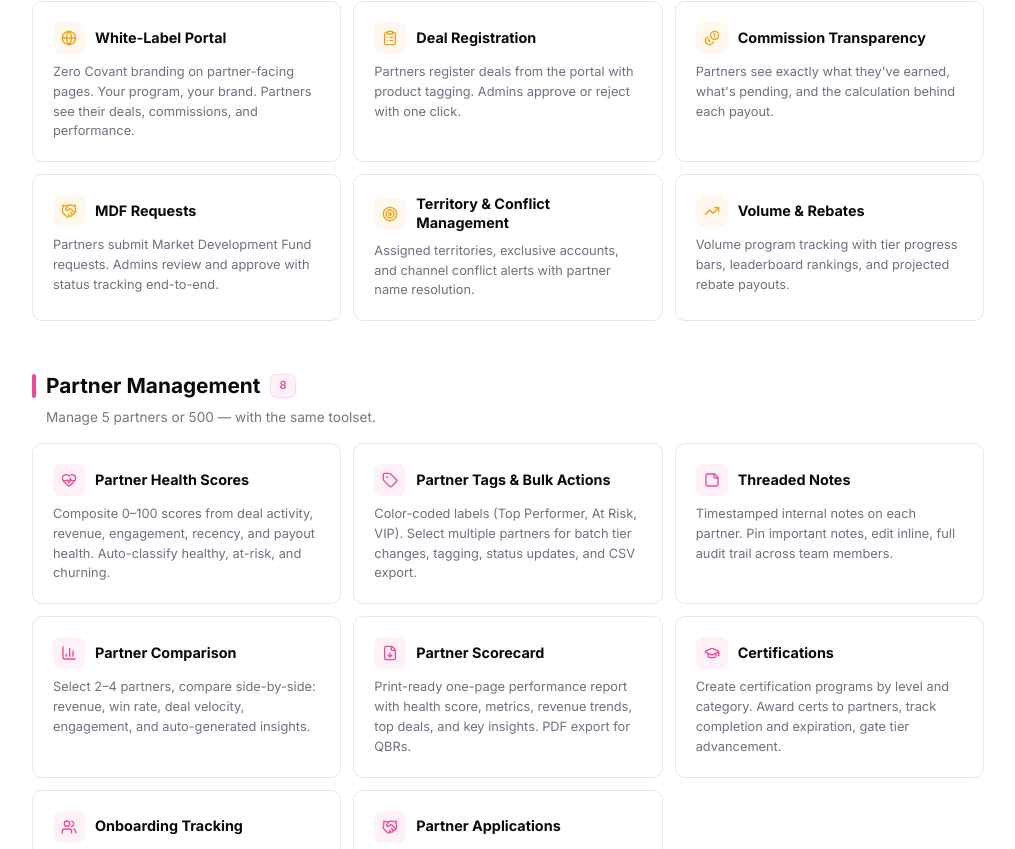
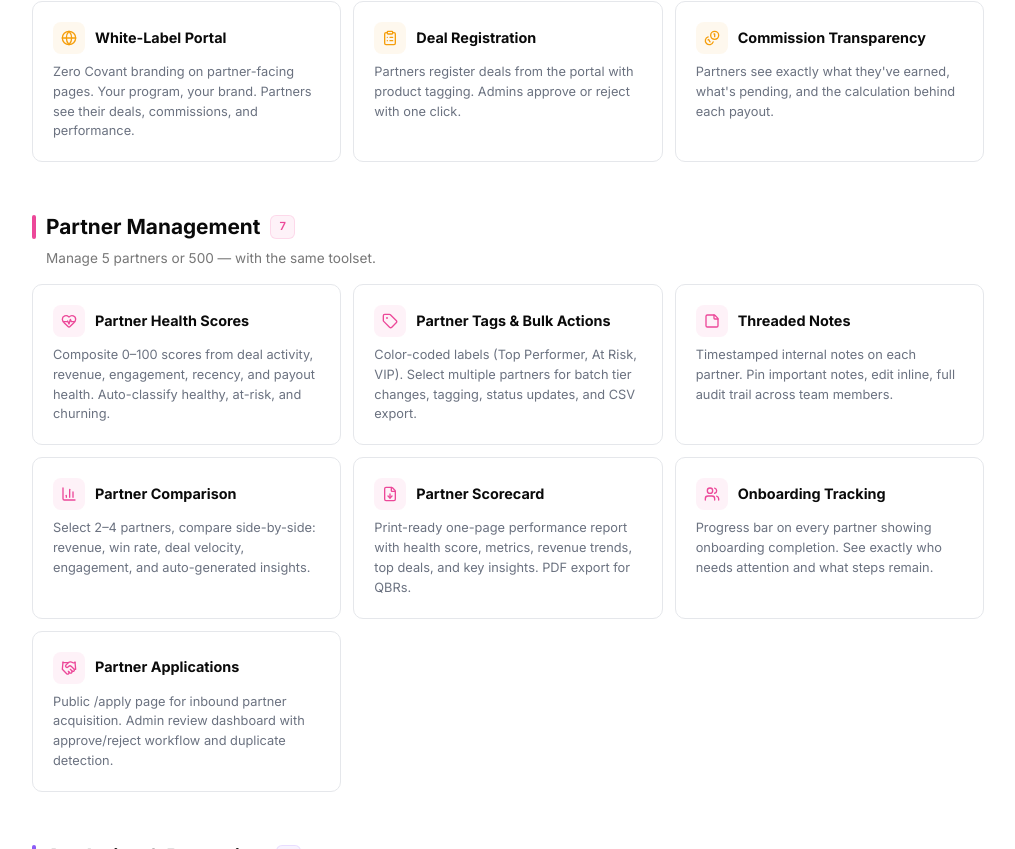
Before and after one commit to dylan3796/partner-attribution-ai, a Next.js app: page /features in a window 1280 px wide. Shown: the part 1411-2260 px from the top of the page, without its empty margins (132-1147 px from the left). Built offline with nearby package versions, Linux system fonts and the light colour scheme; no server answers.

Commit message:
fix: features page removes MDF/Certs/Volume/Conflicts/Leaderboard; integrations page honest about CRM status

```diff
--- a/app/features/page.tsx
+++ b/app/features/page.tsx
@@ -133,21 +133,7 @@ const CATEGORIES: Category[] = [
         description: "Partners see exactly what they've earned, what's pending, and the calculation behind each payout.",
         icon: Coins,
       },
-      {
-        title: "MDF Requests",
-        description: "Partners submit Market Development Fund requests. Admins review and approve with status tracking end-to-end.",
-        icon: Handshake,
-      },
-      {
-        title: "Territory & Conflict Management",
-        description: "Assigned territories, exclusive accounts, and channel conflict alerts with partner name resolution.",
-        icon: Target,
-      },
-      {
-        title: "Volume & Rebates",
-        description: "Volume program tracking with tier progress bars, leaderboard rankings, and projected rebate payouts.",
-        icon: TrendingUp,
-      },
+
     ],
   },
   {
@@ -180,11 +166,7 @@ const CATEGORIES: Category[] = [
         description: "Print-ready one-page performance report with health score, metrics, revenue trends, top deals, and key insights. PDF export for QBRs.",
         icon: FileDown,
       },
-      {
-        title: "Certifications",
-        description: "Create certification programs by level and category. Award certs to partners, track completion and expiration, gate tier advancement.",
-        icon: GraduationCap,
-      },
+
       {
         title: "Onboarding Tracking",
         description: "Progress bar on every partner showing onboarding completion. See exactly who needs attention and what steps remain.",
@@ -223,11 +205,7 @@ const CATEGORIES: Category[] = [
         description: "Automated weekly summary: KPIs with week-over-week deltas, top partner highlight, notable deals, at-risk alerts. Copy-to-clipboard for Slack.",
         icon: Calendar,
       },
-      {
-        title: "Partner Leaderboard",
-        description: "Gamified rankings with podium, medal tiers, composite scoring (revenue 35%, deals 25%, win rate 20%, engagement 20%).",
-        icon: Trophy,
-      },
+
       {
         title: "Goals & Targets",
         description: "Set quarterly objectives and track live progress. Color-coded pace indicators tell you if you're on track or behind.",
--- a/app/integrations/page.tsx
+++ b/app/integrations/page.tsx
@@ -27,14 +27,14 @@ const INTEGRATIONS: Integration[] = [
     name: 'Salesforce',
     slug: 'salesforce',
     category: 'CRM',
-    description: 'Two-way sync of deals, contacts, and partner accounts. Attribution data flows back into Salesforce so AEs see partner influence on every opportunity.',
+    description: 'Import partner accounts and deals from Salesforce. Attribution data flows back so AEs see partner influence on every opportunity.',
     features: [
-      'OAuth 2.0 connection — no admin needed',
-      'Bi-directional deal sync',
+      'Import partners and deals via CSV or API',
       'Partner attribution fields on opportunities',
-      'Custom object mapping',
+      'Outbound webhook to update Salesforce on deal approval',
+      'Full two-way sync — coming soon',
     ],
-    status: 'live',
+    status: 'coming',
     tier: 'Pro',
     logo: '☁️',
   },
@@ -42,14 +42,14 @@ const INTEGRATIONS: Integration[] = [
     name: 'HubSpot',
     slug: 'hubspot',
     category: 'CRM',
-    description: 'Connect your HubSpot CRM to sync deals and contacts. Partner touchpoints are tracked automatically from HubSpot activity data.',
+    description: 'Import your HubSpot deals and contacts into Covant. Partner touchpoints tracked automatically as deals move through your pipeline.',
     features: [
-      'One-click OAuth connection',
-      'Deal pipeline sync',
+      'Import deals and contacts via API',
       'Contact-to-partner mapping',
-      'Automatic touchpoint creation',
+      'Touchpoint creation from HubSpot activity',
+      'Full two-way sync — coming soon',
     ],
-    status: 'live',
+    status: 'coming',
     tier: 'Pro',
     logo: '🟠',
   },
```
